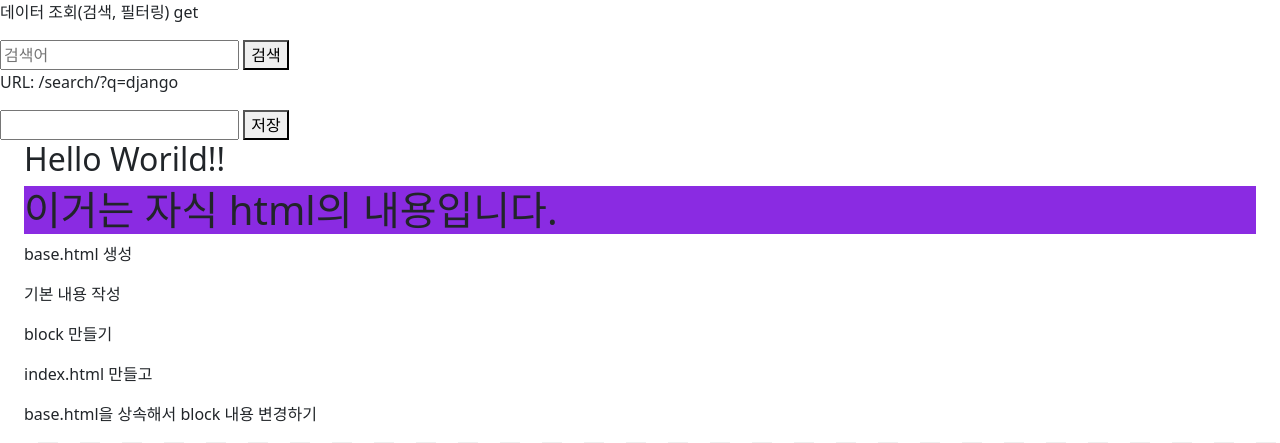
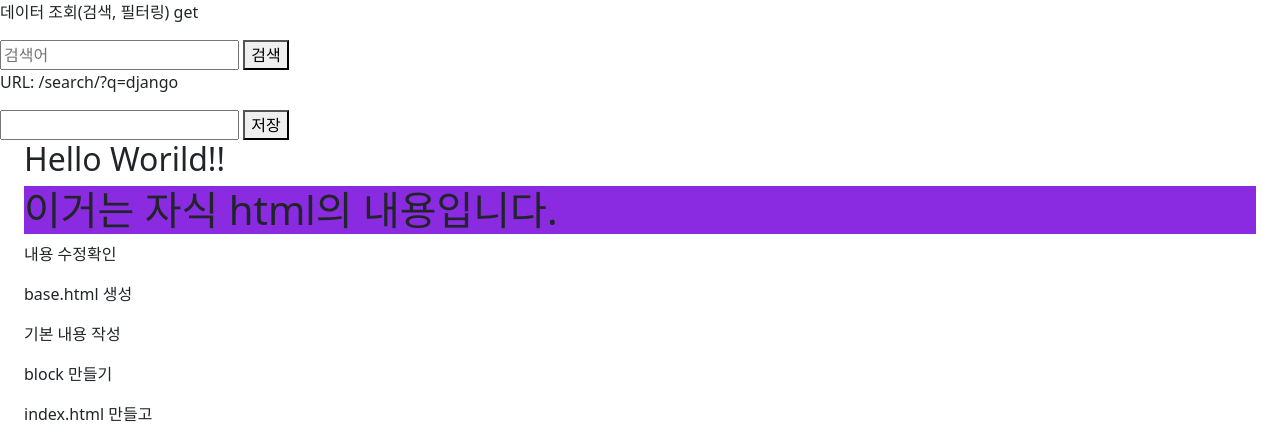
Before and after one commit to leeyonjoo150/my_first_django, a Django app: page / in a window 1280 px wide; the page is wider, and only the part inside the window is pictured. Shown: the part 56-499 px from the top of that part. Run offline with Django 5.2, Linux system fonts and the light colour scheme; data that the repository does not hold is empty.

Commit message:
브랜치 확인

```diff
--- a/polls/templates/polls/base.html
+++ b/polls/templates/polls/base.html
@@ -44,6 +44,7 @@
     <div class="max-2-7x1 mx-auto px-4 sm:px-6 lg:px-8 py-8">
         {% block lion %}{% endblock %}
         <h1>이거는 {% block name %}base.html{% endblock %}의 내용입니다.</h1>
+        <p>내용 수정확인</p>
 
         {% block content %}{% endblock %}
         <!-- 이미지 적용 -->
```
